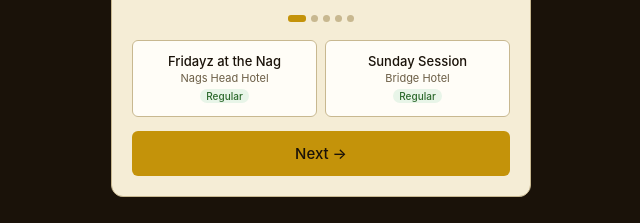
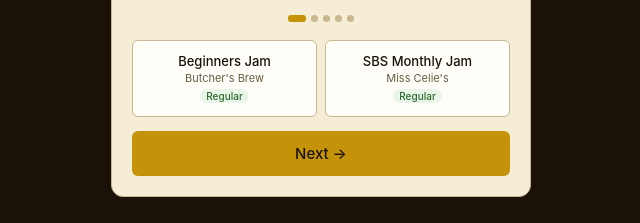
Before and after one commit to Dave10a/sbs-jam-feedback, a plain HTML site: page index.html in a window 1280 px wide. Shown: the part 199-422 px from the top of the page, 319-959 px from the left. Drawn offline with Linux system fonts and the light colour scheme.

Commit message:
Add files via upload

```diff
--- a/index.html
+++ b/index.html
@@ -638,8 +638,8 @@
 const STAR_LABELS = ['','Poor','Below average','Pretty good','Really good','Fantastic!'];
 
 const DEFAULT_JAMS = [
-  { id:'jam-001', name:'Fridayz at the Nag', venue:'Nags Head Hotel', type:'regular', schedule:'Every Friday' },
-  { id:'jam-002', name:'Sunday Session',     venue:'Bridge Hotel',    type:'regular', schedule:'Every Sunday' },
+  { id:'jam-001', name:'Beginners Jam',   venue:"Butcher's Brew", type:'regular', schedule:'Monthly' },
+  { id:'jam-002', name:'SBS Monthly Jam', venue:"Miss Celie's",   type:'regular', schedule:'Monthly' },
 ];
 
 // ═══════════════════════════════════════════
```
